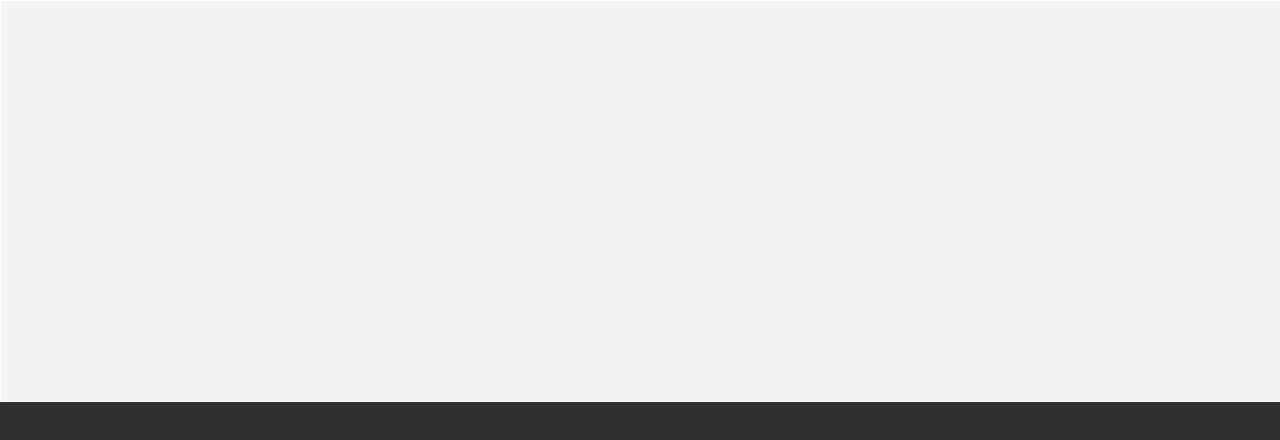
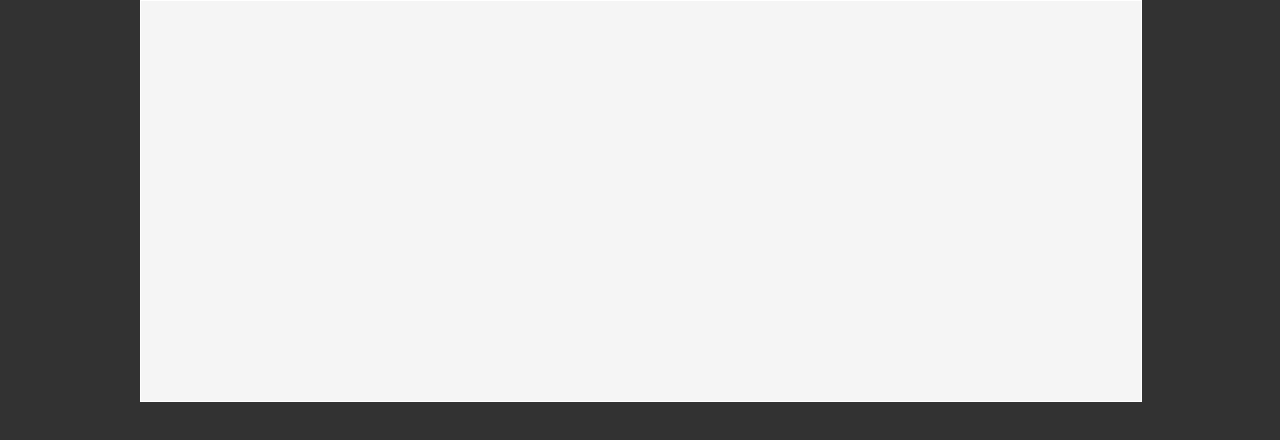
Before and after one commit to mattchupp/drafty, a React (Create React App) app: page / in a window 1280 px wide. Shown: the top 440 px of the page. Built offline with nearby package versions, Linux system fonts and the light colour scheme.

Commit message:
adding app container

```diff
--- a/src/App.js
+++ b/src/App.js
@@ -5,7 +5,7 @@ import TextEditor from './components/Editor';
 
 function App() {
   return (
-    <div>
+    <div className="app-container">
       <TextEditor />
 
     </div>
```
